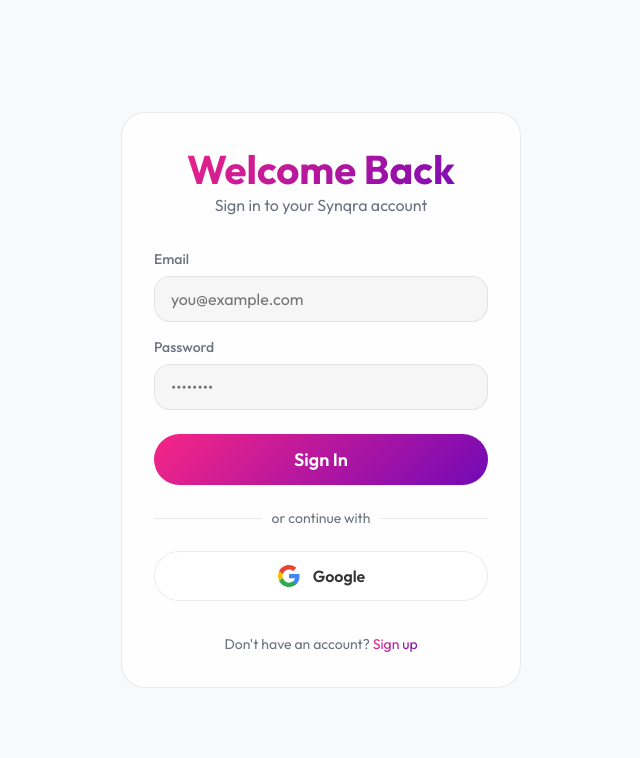
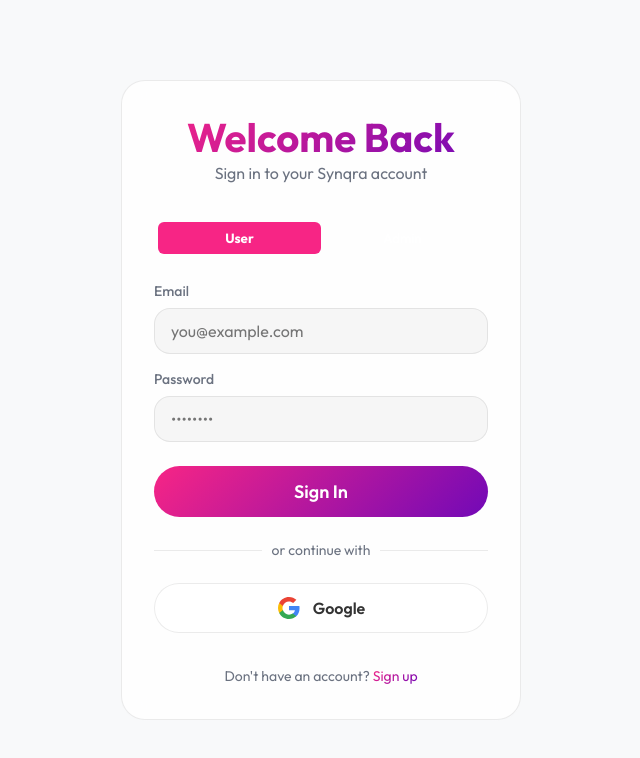
Before and after one commit to pi-AshuSingh/Synqra, a Next.js app: page /login in a window 1280 px wide. Shown: the top 758 px of the page, without its empty margins (319-959 px from the left). Built offline with nearby package versions, Linux system fonts and the light colour scheme; no server answers.

Commit message:
feat: add login role selection (User vs Admin)

```diff
--- a/src/app/login/page.tsx
+++ b/src/app/login/page.tsx
@@ -13,6 +13,7 @@ export default function Login() {
   const [password, setPassword] = useState("");
   const [error, setError] = useState("");
   const [loading, setLoading] = useState(false);
+  const [loginRole, setLoginRole] = useState<"user" | "admin">("user");
 
   const handleLogin = async (e: React.FormEvent) => {
     e.preventDefault();
@@ -23,8 +24,23 @@ export default function Login() {
 
     try {
       await setPersistence(auth, browserLocalPersistence);
-      await signInWithEmailAndPassword(auth, email, password);
-      router.push("/discover");
+      const userCredential = await signInWithEmailAndPassword(auth, email, password);
+
+      const { doc, getDoc } = await import("firebase/firestore");
+      const { db } = await import("@/lib/firebase");
+      const userDoc = await getDoc(doc(db, "users", userCredential.user.uid));
+
+      if (loginRole === "admin") {
+        if ((userDoc.exists() && userDoc.data().isAdmin === true) || userCredential.user.email === "ashu.chhapra.br@gmail.com") {
+          router.push("/admin");
+        } else {
+          await auth.signOut();
+          setError("Access Denied: You do not have Admin privileges.");
+        }
+      } else {
+        router.push("/discover");
+      }
+
     } catch (err: any) {
       setError(err.message || "Failed to sign in. Check your credentials.");
     } finally {
@@ -65,7 +81,17 @@ export default function Login() {
         });
       }
 
-      router.push("/discover");
+      if (loginRole === "admin") {
+        if (userCredential.user.email === "ashu.chhapra.br@gmail.com" || (userDoc.exists() && userDoc.data()?.isAdmin === true)) {
+          router.push("/admin");
+        } else {
+          await auth.signOut();
+          setError("Access Denied: You do not have Admin privileges.");
+        }
+      } else {
+        router.push("/discover");
+      }
+
     } catch (err: any) {
       setError(err.message || "Failed to sign in with Google.");
     }
@@ -80,6 +106,23 @@ export default function Login() {
         </div>
 
         {error && <div style={{ color: "red", fontSize: "0.875rem", marginBottom: "1rem", textAlign: "center" }}>{error}</div>}
+
+        <div style={{ display: "flex", background: "rgba(255,255,255,0.05)", borderRadius: "8px", padding: "4px", marginBottom: "1.5rem" }}>
+          <button
+            type="button"
+            onClick={() => setLoginRole("user")}
+            style={{ flex: 1, padding: "8px", background: loginRole === "user" ? "var(--primary-color)" : "transparent", color: "white", border: "none", borderRadius: "6px", cursor: "pointer", fontWeight: loginRole === "user" ? "bold" : "normal", transition: "all 0.2s" }}
+          >
+            User
+          </button>
+          <button
+            type="button"
+            onClick={() => setLoginRole("admin")}
+            style={{ flex: 1, padding: "8px", background: loginRole === "admin" ? "var(--primary-color)" : "transparent", color: "white", border: "none", borderRadius: "6px", cursor: "pointer", fontWeight: loginRole === "admin" ? "bold" : "normal", transition: "all 0.2s" }}
+          >
+            Admin
+          </button>
+        </div>
 
         <form className={styles.form} onSubmit={handleLogin}>
           <div className={styles.inputGroup}>
```
